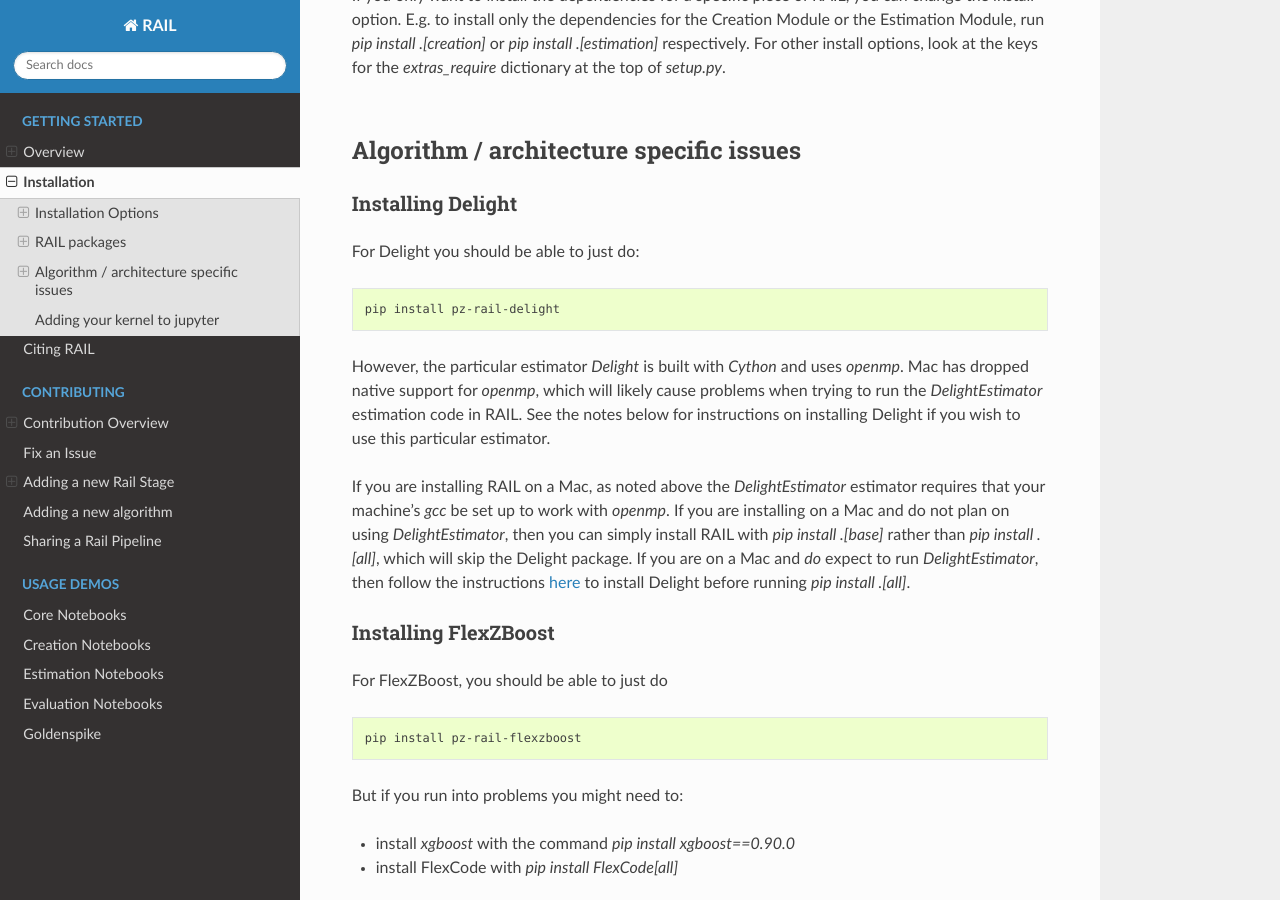
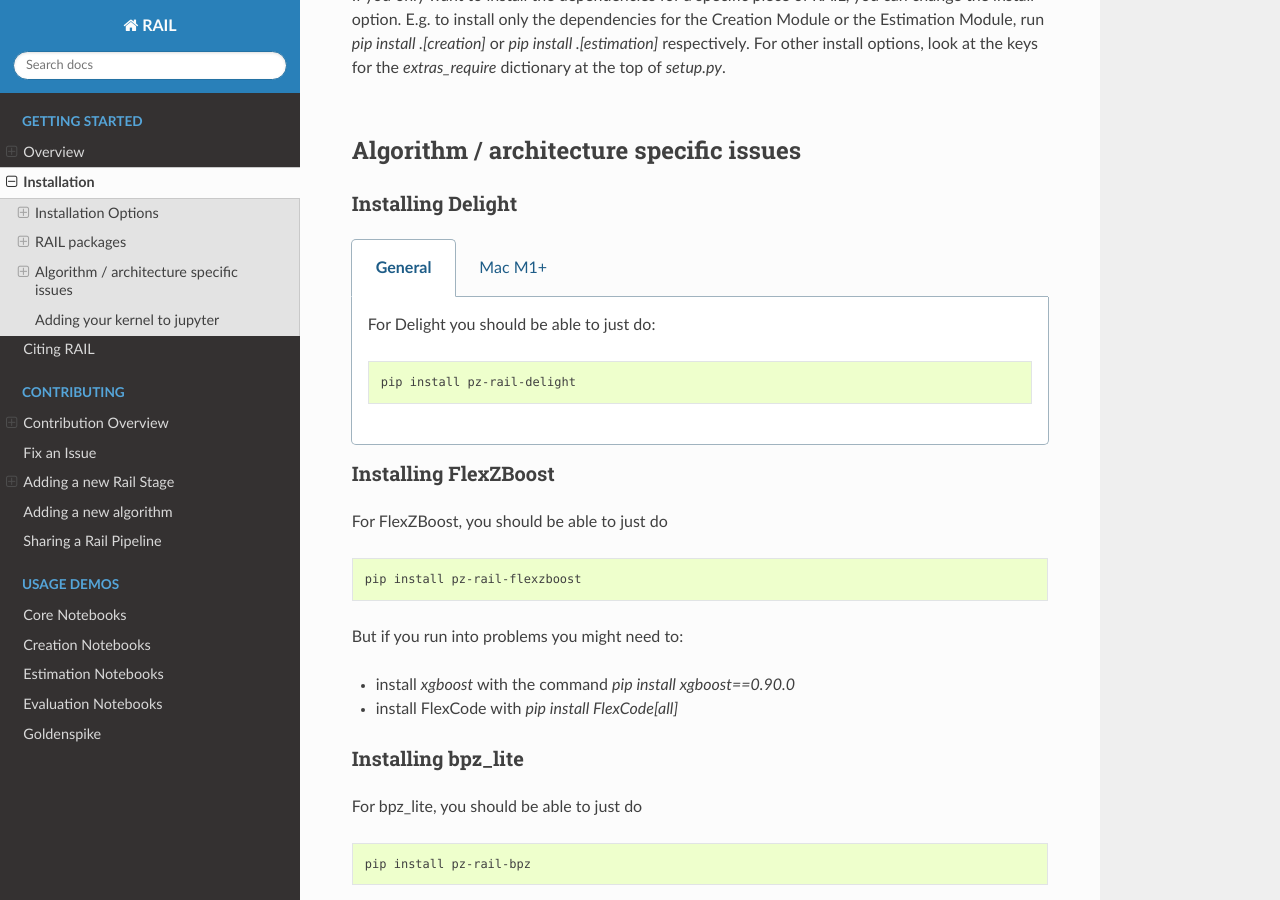
Before and after one commit to LSSTDESC/rail, a Sphinx documentation site: the page built from docs/source/installation.rst, in a window 1280 px wide and 900 px high, scrolled down 4523 px. Built offline with Sphinx 7.4.7 and the Read the Docs theme 2.0.0, drawn with Linux system fonts in a browser that asks for light colours; pages that are not in the unit, such as notebooks, are missing from menus; the version number could not be read and is left out.

Commit message:
Tab delight section

```diff
--- a/docs/source/installation.rst
+++ b/docs/source/installation.rst
@@ -272,15 +272,28 @@ Algorithm / architecture specific issues
 Installing Delight
 ------------------
 
-For Delight you should be able to just do:
+.. tabs::
 
-.. code-block:: bash
+   .. group-tab:: General
 
-    pip install pz-rail-delight
+      For Delight you should be able to just do:
 
-However, the particular estimator `Delight` is built with `Cython` and uses `openmp`.  Mac has dropped native support for `openmp`, which will likely cause problems when trying to run the `DelightEstimator` estimation code in RAIL.  See the notes below for instructions on installing Delight if you wish to use this particular estimator.
+      .. code-block:: bash
 
-If you are installing RAIL on a Mac, as noted above the `DelightEstimator` estimator requires that your machine's `gcc` be set up to work with `openmp`. If you are installing on a Mac and do not plan on using `DelightEstimator`, then you can simply install RAIL with `pip install .[base]` rather than `pip install .[all]`, which will skip the Delight package.  If you are on a Mac and *do* expect to run `DelightEstimator`, then follow the instructions `here <https://github.com/LSSTDESC/Delight/blob/master/Mac_installation.md>`_ to install Delight before running `pip install .[all]`.
+          pip install pz-rail-delight
+
+
+   .. group-tab:: Mac M1+
+
+      For Delight you should be able to just do:
+
+      .. code-block:: bash
+
+          pip install pz-rail-delight
+
+      However, the particular estimator `Delight` is built with `Cython` and uses `openmp`.  Mac has dropped native support for `openmp`, which will likely cause problems when trying to run the `DelightEstimator` estimation code in RAIL.  See the notes below for instructions on installing Delight if you wish to use this particular estimator.
+
+      If you are installing RAIL on a Mac, as noted above the `DelightEstimator` estimator requires that your machine's `gcc` be set up to work with `openmp`. If you are installing on a Mac and do not plan on using `DelightEstimator`, then you can simply install RAIL with `pip install .[base]` rather than `pip install .[all]`, which will skip the Delight package.  If you are on a Mac and *do* expect to run `DelightEstimator`, then follow the instructions `here <https://github.com/LSSTDESC/Delight/blob/master/Mac_installation.md>`_ to install Delight before running `pip install .[all]`.
 
 
 Installing FlexZBoost
```
